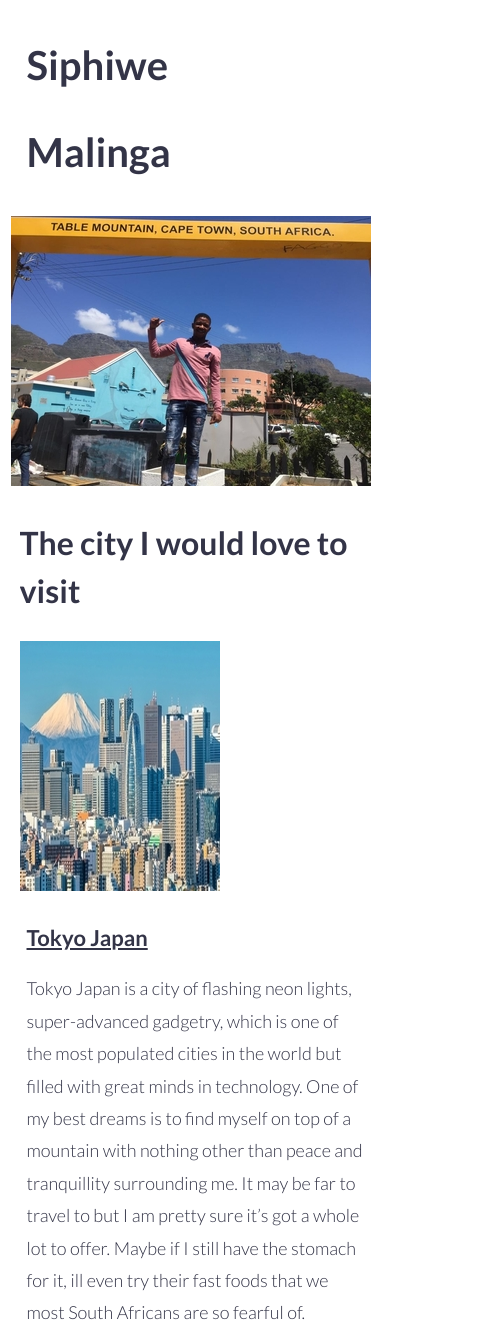
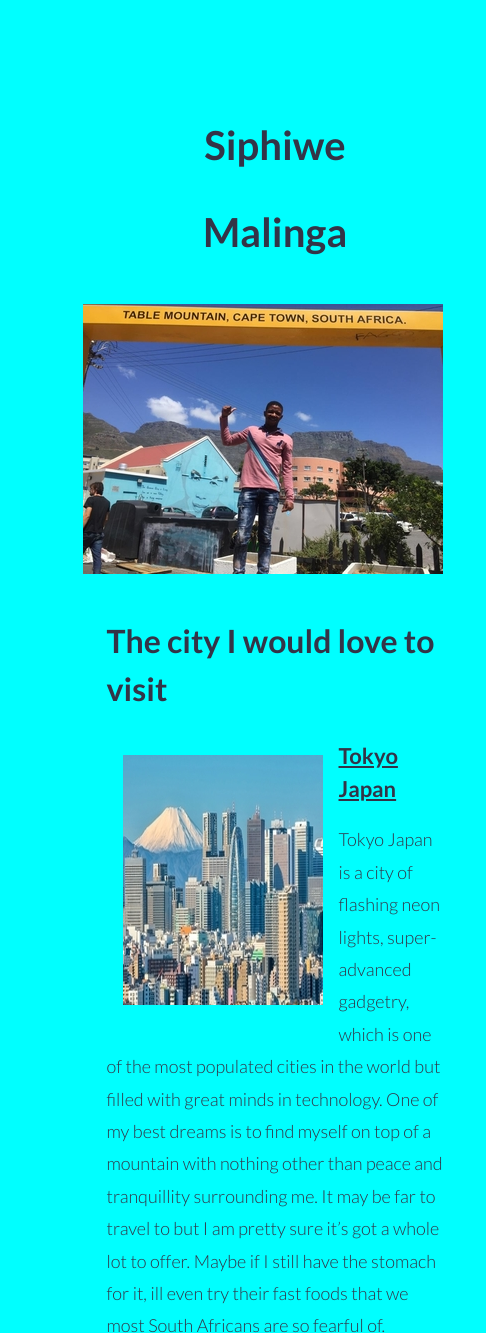
Before and after one commit to mduduziavatar/basic-webpage, a plain HTML site: page my-webpage-grid.html in a window 390 px wide. Shown: the top 1333 px of the page, 486 px wide, since content can reach past the window. Drawn offline with Linux system fonts and the light colour scheme.

Commit message:
grid touch ups
optimised for mobile resposiveness

```diff
--- a/my-webpage-grid.html
+++ b/my-webpage-grid.html
@@ -11,19 +11,18 @@
 <body>
     <div class="container">
         <div class="row">
-            <div class="col12">
+            <div class="col-6 center">
                 <h1>Siphiwe </h1>
                 <h1> Malinga</h1>
             </div>
-            <div class="tablemountain">
-                <img src="Webpgp.jpg">
+            <div class="col-6 right">
+                <img class="img1" src="Webpgp.jpg">
             </div>
         </div>
-
-        <div class="row clearfix">
+        <div class="row">
+            <div class="col-12" >
             <h2>The city I would love to visit</h2>
             <img class="tokyo" src="Webpn.jpg">
-            <div class="col-6">
             <h3><u>Tokyo Japan</u>
                 <p>Tokyo Japan is a city of flashing neon lights, super-advanced gadgetry, which is one of the most
                     populated cities in the world but filled with great minds in technology. One of my best dreams
@@ -35,7 +34,6 @@
             </h3>
             </div>
         </div>
-        <!-- <h2>A foreign language I would like to learn</h2> -->
         <div class="table">
             <h2>A foreign language I would like to learn</h2>
             <table>
@@ -67,11 +65,15 @@
             </table>
         </div>
 
+
+        <div class="row">
+            <div>
                 <h2>Historic places in Cape Town</h2>
-        <div class="row">
+            </div>
             <div class="col-4">
                 <div>
                     <h2>Castle of good hope</h2>
+                    <img class="img" src="Webpg.jpg">
                     <li>
                         Built between 1666 and 1679 by the Dutch East India Company.
                     </li>
@@ -82,11 +84,12 @@
                         Its predecessor was Fort de Goede Hoop which was built from clay.
                     </li>
                 </div>
-                <img class="img" src="Webpg.jpg">
+
             </div>
             <div class="col-4">
                 <div>
                     <h2>Long Street</h2>
+                    <img class="img2" src="Webp.jpg">
                     <li>
                         Filled a great number of youth hostels for all international guests
                     </li>
@@ -97,14 +100,12 @@
                         The nightlife. best bar hopping and nice people who keep you entertained.
                     </li>
                 </div>
-                <img class="img2" src="Webp.jpg">
+
             </div>
             <div class="col-4">
+                <div>
                     <h2>City Hall</h2>
                     <img class="img3" src="Webpng.jpg">
-                <div class="col-6">
-
-                    <ul>
                     <li>
                         The first place from where Nelson Mandela spoke after release from prison in 1990.
                     </li>
@@ -114,9 +115,7 @@
                     <li>
                         Built in 1905, makes it one the oldest buildings in South Africa.
                     </li>
-                    </ul>
                 </div>
-
             </div>
         </div>
         <div class="footer">
--- a/simple-grid.css
+++ b/simple-grid.css
@@ -11,11 +11,12 @@ html,
 body {
   height: 100%;
   width: 100%;
-  margin: 0;
-  padding: 0;
+  margin: 1.5em;
+  padding: 1em;
   left: 0;
   top: 0;
   font-size: 100%;
+  background: cyan;
 }
 
 /* ROOT FONT STYLES */
@@ -87,22 +88,25 @@ p {
 
 .tokyo {
   float: left;
+  padding: 1em;
 }
 
-.tablemountain {
+.img {
+  float: right;
+}
+
+.img1 {
+  float: right;
+}
+
+.img2 {
   float: right;
 }
 
 .img3 {
   float: right;
-  padding: 1em;
-  margin: 1em;
 }
 
-.clearfix {
-  overflow: auto;
-  zoom: 1;
-}
 .cityhall {
   float: right;
 }
```
Lines whose indentation alone changed are shown as unchanged.
